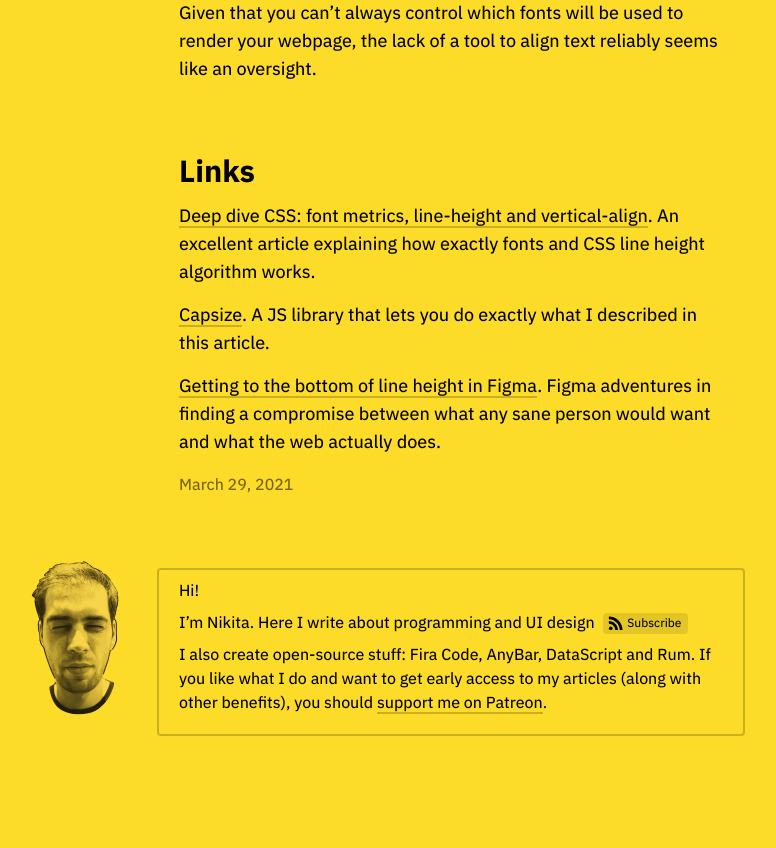
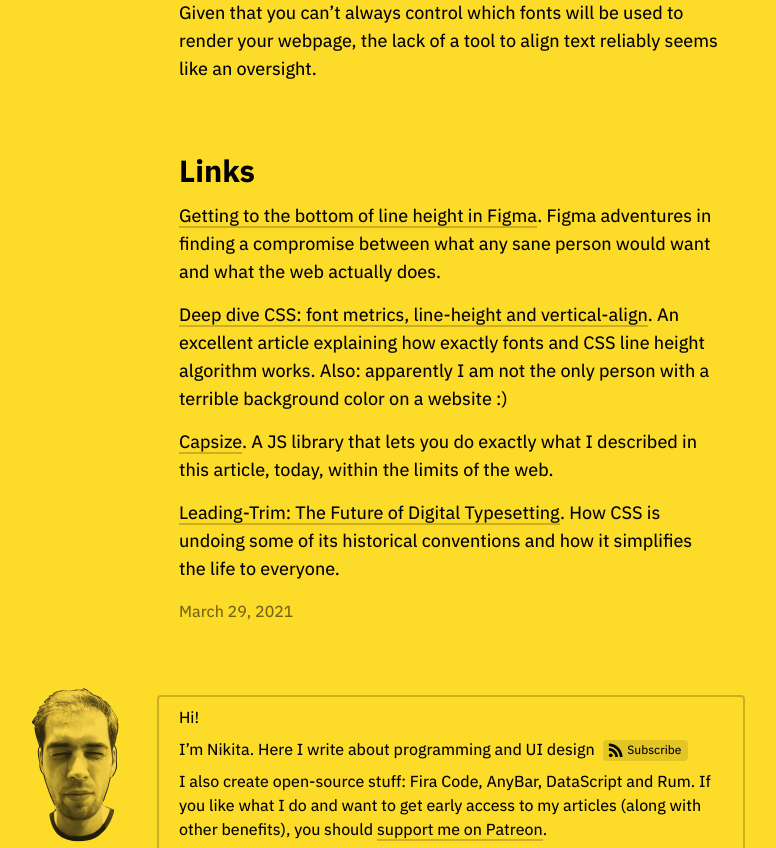
Before and after one commit to tonsky/tonsky.github.io, a Jekyll site: the page built from _posts/2021-03-29-font-size.md, in a window 1280 px wide and 900 px high, scrolled down 12015 px, cut to the strip 52-900 px from the top of the window. Shown: the whole strip, without its empty margins (190-966 px from the left). Built offline with Jekyll 4.4.1, drawn with Linux system fonts in a browser that asks for light colours; before the commit the page ends 12841 px from its top, so only the background shows below that.

Commit message:
Added leading-trim link

```diff
--- a/_posts/2021-03-29-font-size.md
+++ b/_posts/2021-03-29-font-size.md
@@ -216,8 +216,10 @@ Given that you can’t always control which fonts will be used to render your we
 
 # Links
 
-[Deep dive CSS: font metrics, line-height and vertical-align](https://iamvdo.me/en/blog/css-font-metrics-line-height-and-vertical-align). An excellent article explaining how exactly fonts and CSS line height algorithm works.
+[Getting to the bottom of line height in Figma](https://www.figma.com/blog/line-height-changes/). Figma adventures in finding a compromise between what any sane person would want and what the web actually does.
 
-[Capsize](https://seek-oss.github.io/capsize/). A JS library that lets you do exactly what I described in this article.
+[Deep dive CSS: font metrics, line-height and vertical-align](https://iamvdo.me/en/blog/css-font-metrics-line-height-and-vertical-align). An excellent article explaining how exactly fonts and CSS line height algorithm works. Also: apparently I am not the only person with a terrible background color on a website :)
 
-[Getting to the bottom of line height in Figma](https://www.figma.com/blog/line-height-changes/). Figma adventures in finding a compromise between what any sane person would want and what the web actually does.
+[Capsize](https://seek-oss.github.io/capsize/). A JS library that lets you do exactly what I described in this article, today, within the limits of the web.
+
+[Leading-Trim: The Future of Digital Typesetting](https://medium.com/microsoft-design/leading-trim-the-future-of-digital-typesetting-d082d84b202). How CSS is undoing some of its historical conventions and how it simplifies the life to everyone.
```
